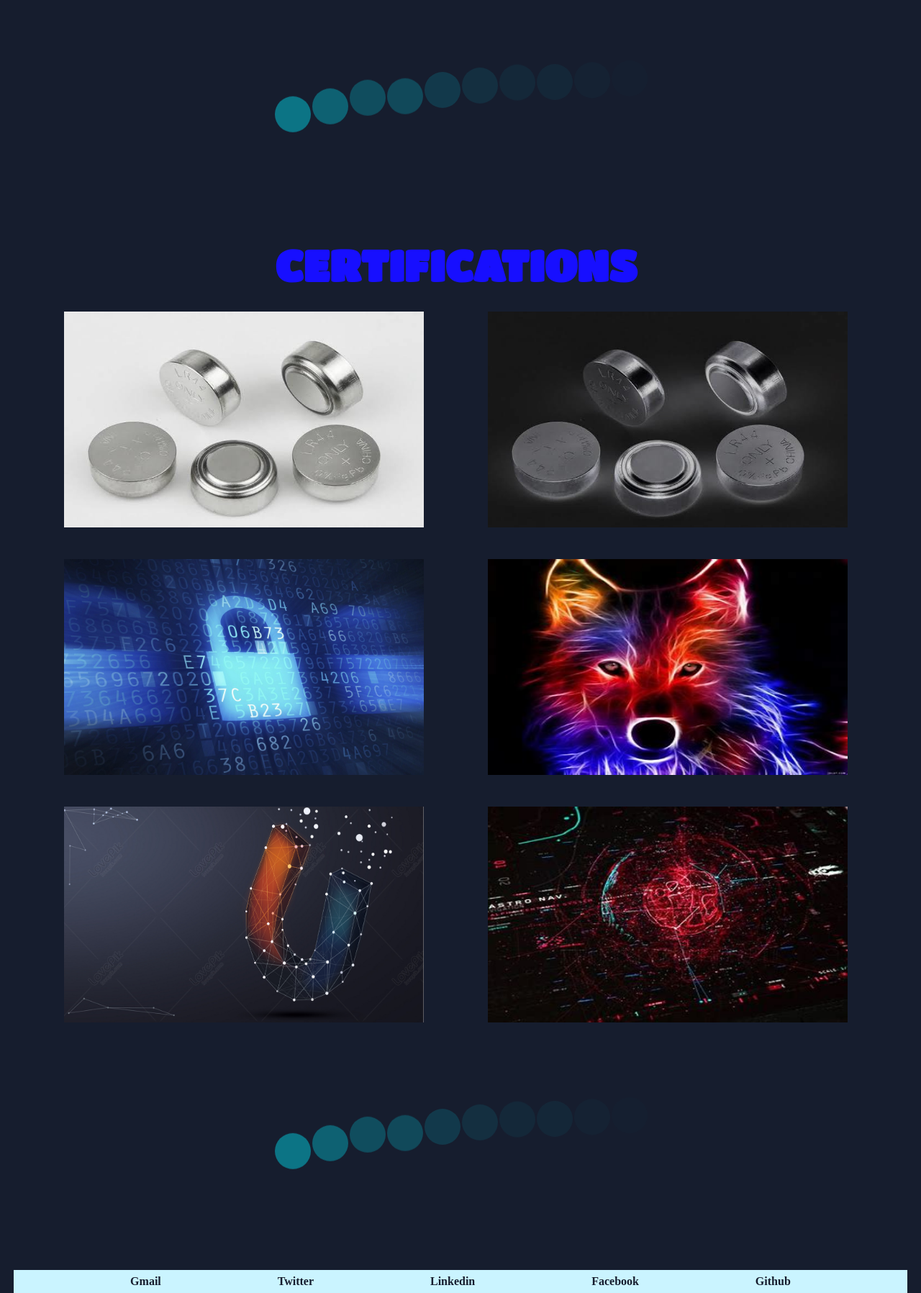
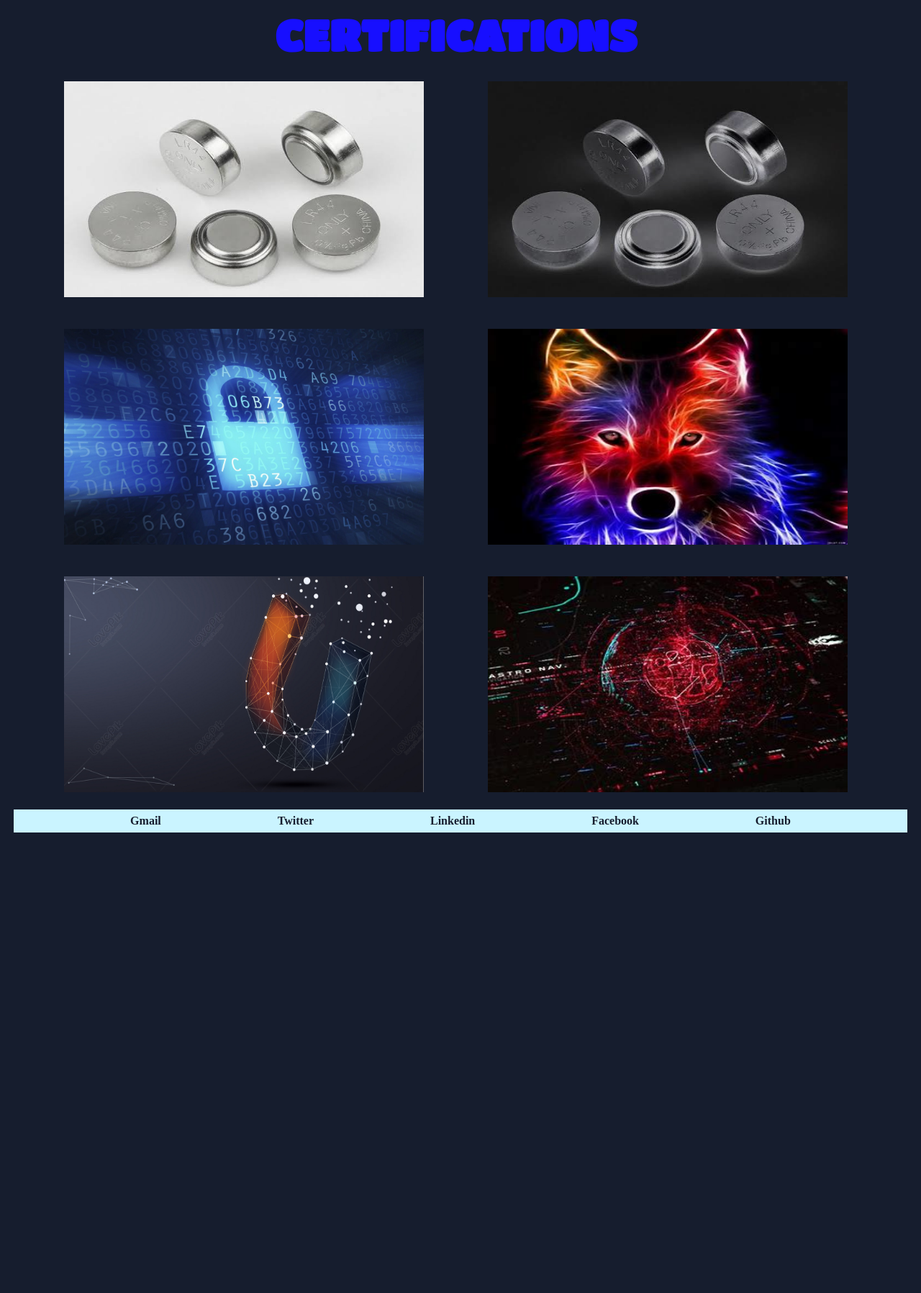
Before and after one commit to MohamedNaserMohamed/Portfolio, a plain HTML site: page index.html in a window 1280 px wide. Shown: the part 917-2714 px from the top of the page at 72% size. After the commit the page ends 2074 px from the top, so only its background shows below. Drawn offline with Linux system fonts and the light colour scheme.

Commit message:
Update index.html

```diff
--- a/index.html
+++ b/index.html
@@ -43,23 +43,6 @@
     </section>
     <!-- the first section end -->
 
-    <!-- Animation section start -->
-    <section class="first_footer_1" >
-        <div class="cont">
-            <div class="one load"></div>
-            <div class="two load"></div>
-            <div class="three load"></div>
-            <div class="four load"></div>
-            <div class="five load"></div>
-            <div class="six load"></div>
-            <div class="seven load"></div>
-            <div class="eight load"></div>
-            <div class="nine load"></div>
-            <div class="ten load"></div>
-        </div>
-    </section>
-    <!-- the animation section end -->
-
     <section class="photo_certifications">
         <div class="Certifications_title">
             Certifications
@@ -83,24 +66,6 @@
             <img src="./Media/تنزيل (4).jpg" alt="">
         </div>
     </section>
-
-    <!-- Animation section start -->
-    <section class="first_footer_1" >
-        <div class="cont">
-            <div class="one load"></div>
-            <div class="two load"></div>
-            <div class="three load"></div>
-            <div class="four load"></div>
-            <div class="five load"></div>
-            <div class="six load"></div>
-            <div class="seven load"></div>
-            <div class="eight load"></div>
-            <div class="nine load"></div>
-            <div class="ten load"></div>
-        </div>
-    </section>
-    <!-- the animation section end -->
-
 
     <!-- Links section start -->
     <section class="links_section_1">
```
